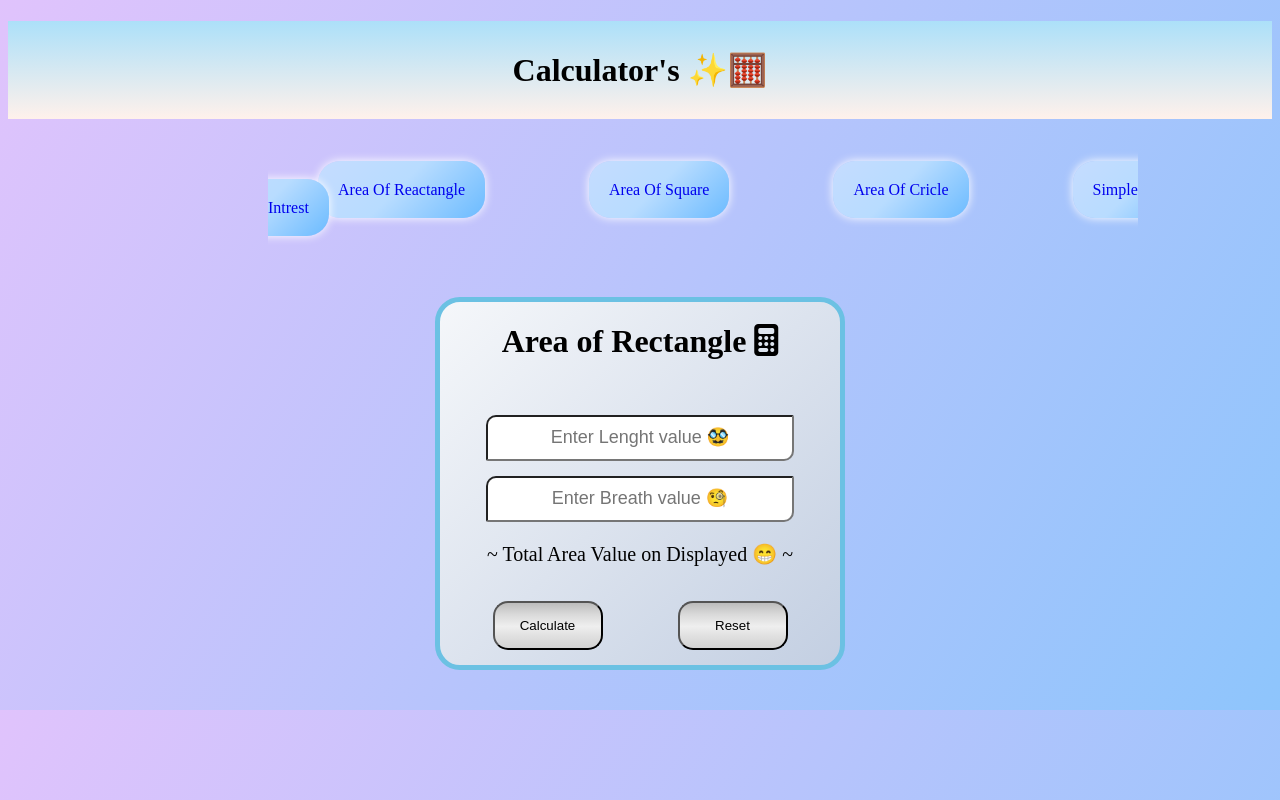
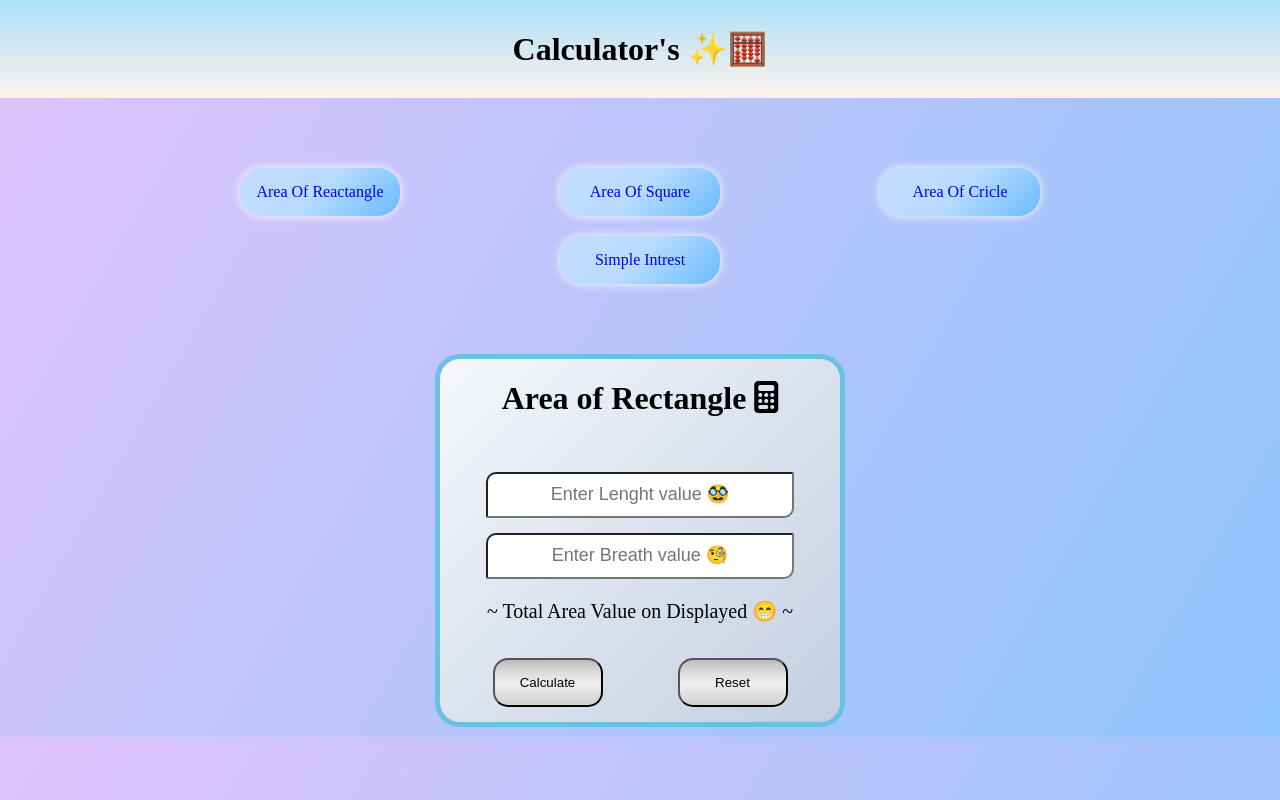
Before and after one commit to Kvrathod348/four-Simple-Calculator, a plain HTML site: page assignment-1-dom.html in a window 1280 px wide. Drawn offline with Linux system fonts and the light colour scheme.

Commit message:
all four pages added some changes

```diff
--- a/assignment-1-dom.html
+++ b/assignment-1-dom.html
@@ -8,25 +8,31 @@
     <style>
         body {
             background-image: linear-gradient(120deg, #e0c3fc 0%, #8ec5fc 100%);
+            margin: 0;
+            padding: 0 ;
         }
 
         .head-title {
             text-align: center;
             background-image: linear-gradient(to top, #fff1eb 0%, #ace0f9 100%);
+            margin: 0;
             padding: 30px 0;
         }
 
         .cat-btn {
             width: 75%;
             margin: 20px auto;
-            margin-left: 220px;
             padding: 40px;
+            display: flex;
+            flex-wrap: wrap;
+            justify-content: space-around;
         }
         .calc-btn{
             background-image: linear-gradient(-225deg, #c5dcff 0%, #B8DCFF 48%, #6BBBFF 100%);
-            justify-content: space-around;
+            width: 130px;
+            text-align: center;
             margin: 10px 50px;
-            padding: 20px;
+            padding: 15px;
             font-size: medium ;
             text-decoration: none;
             border-radius: 22px;
@@ -35,7 +41,7 @@
         .container {
             background-image: linear-gradient(135deg, #f5f7fa 0%, #c3cfe2 100%);
             width: 400px;
-            margin: 40px auto;
+            margin: 10px auto;
             border: solid rgb(107, 193, 227) 5px;
             border-radius: 25px;
         }
```
Also changed, not shown: assignment-2.html (+8 -2 lines), assignment-3.html (+9 -3 lines), assignment-4.html (+8 -3 lines).
